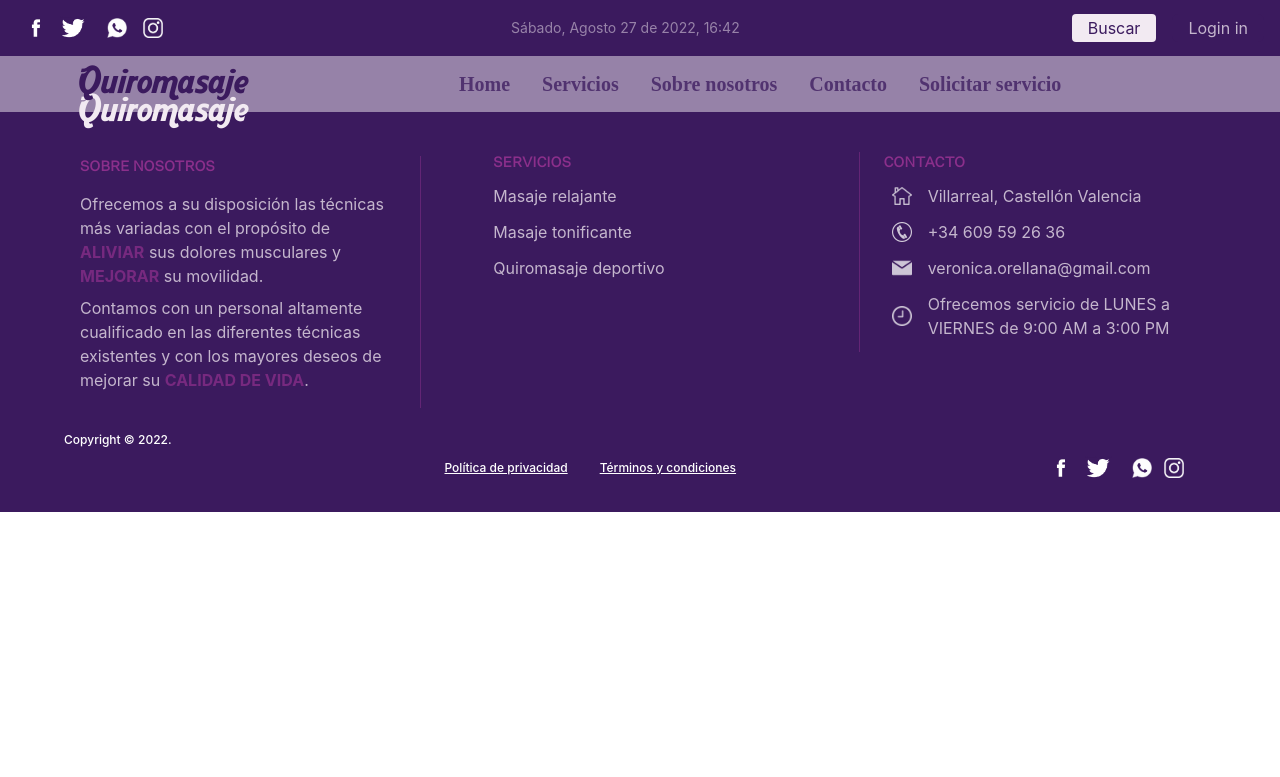
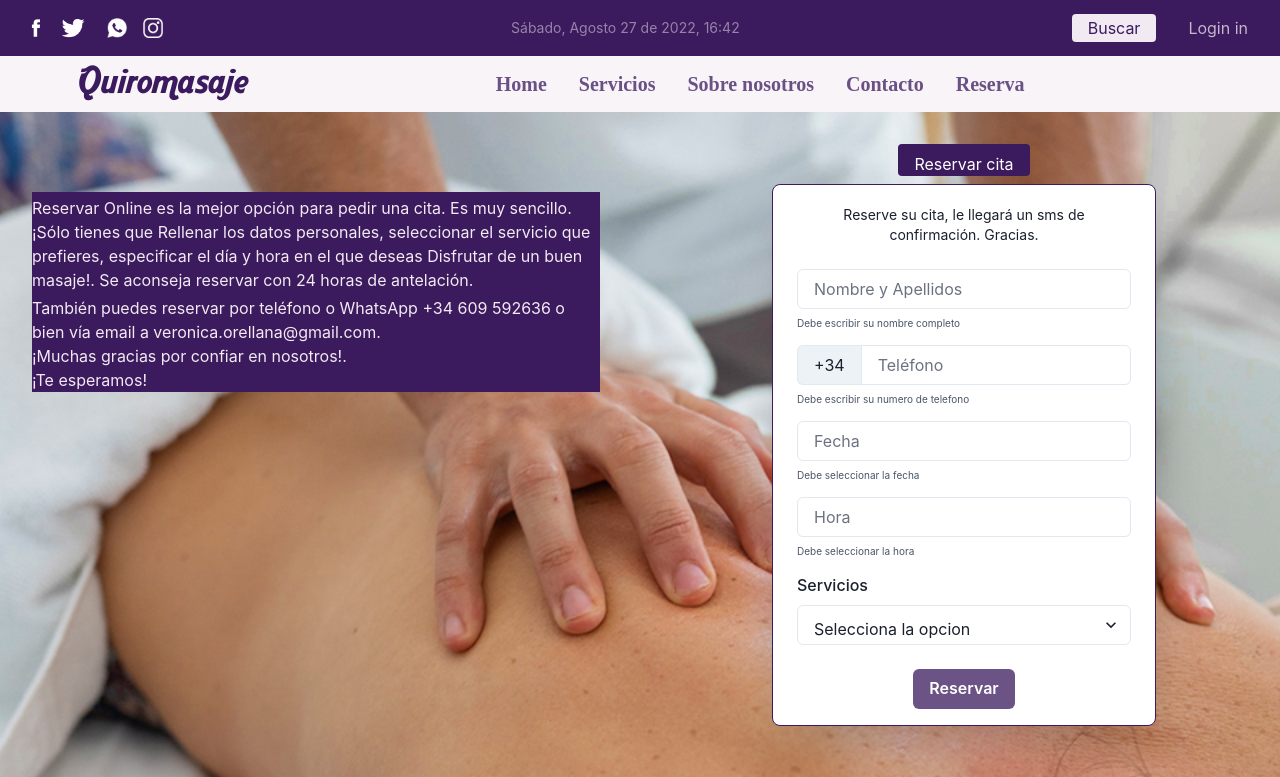
Before and after one commit to Dolo86rv/webclinic, a React (Create React App) app: page /reserve in a window 1280 px wide. Shown: the top 777 px of the page. Built offline with nearby package versions, Linux system fonts and the light colour scheme; a web font is replaced by a local one.

Commit message:
se implementa formulario con la libreria Chakra UI

```diff
--- a/package.json
+++ b/package.json
@@ -3,11 +3,15 @@
   "version": "0.1.0",
   "private": true,
   "dependencies": {
+    "@chakra-ui/react": "^2.3.2",
+    "@emotion/react": "^11.10.4",
+    "@emotion/styled": "^11.10.4",
     "@headlessui/react": "^1.7.0",
     "@testing-library/jest-dom": "^5.16.5",
     "@testing-library/react": "^13.3.0",
     "@testing-library/user-event": "^13.5.0",
     "fecha": "^4.2.3",
+    "framer-motion": "^7.3.5",
     "react": "^18.2.0",
     "react-dom": "^18.2.0",
     "react-hook-form": "^7.35.0",
--- a/src/App.js
+++ b/src/App.js
@@ -1,9 +1,12 @@
 import Layout from './Component/Layout/index';
 import './App.css';
 
+
 function App() {
   return (
-    <Layout />
+
+      <Layout />
+
   );
 }
 
--- a/src/Component/Contents/listmenu.js
+++ b/src/Component/Contents/listmenu.js
@@ -23,8 +23,8 @@ export const menu=[{
     subMenu:[]
 },
 {
-    id:'solicitarServicio',
-    description:'Solicitar servicio',
-    href:'/solicitarservicio',
+    id:'reserva',
+    description:'Reserva',
+    href:'/reserve',
     subMenu:[]
 }]
--- a/src/Component/Home/index.js
+++ b/src/Component/Home/index.js
@@ -6,6 +6,7 @@ import chiro250 from '../../img/quiromasaje-250.avif'
 import chiro640 from '../../img/quiromasaje-640.avif'
 import chiro768 from '../../img/quiromasaje-768.avif'
 import chiro1024 from '../../img/quiromasaje-1024.avif'
+import { Galeria } from './section2'
 
 export const Home = () => {
 
@@ -31,6 +32,7 @@ export const Home = () => {
           </div>
       </div>
       <Section1 />
+      <Galeria />
     </div>
   )
 }
--- a/src/Component/Home/section1.js
+++ b/src/Component/Home/section1.js
@@ -6,7 +6,7 @@ export const Section1 = () => {
   return (
     <div className="pt-16 sm:pt-20" id="section1">
       <h1 className="text-center text-c-malva text-xl pb-20 sm:pb-24 font-medium sm:text-4xl">¿Qué sabes de quiromasaje?</h1>
-      <div className="flex flex-wrap justify-between px-6 mx-0 sm:mx-20">
+      <div className="flex flex-wrap justify-between items-center px-6 mx-0 sm:mx-20">
       {ListData.map((item)=>(
       <div key={item.id} className="max-w-sm my-2 bg-slate-100 rounded-xl shadow-md overflow-hidden">
         <div>
--- a/src/Component/Layout/index.js
+++ b/src/Component/Layout/index.js
@@ -22,7 +22,7 @@ export const Layout = () => {
             <Route exact path='/contact' element={<Contact />}/>
             <Route exact path='/aboutus' element={<AboutUs/>} />
             <Route exact path='/login' element={<Login />}/>
-            <Route exact path='/solicitarservicio' element={<RequestService />}/>
+            <Route exact path='/reserve' element={<RequestService />}/>
             <Route exact path='' element={<PageNotFound />} />
           </Routes>
         <Footer />
--- a/src/Component/RequestService/formreserve.js
+++ b/src/Component/RequestService/formreserve.js
@@ -1,47 +1,85 @@
 import React from 'react'
 import { useForm } from 'react-hook-form'
+import {
+    FormControl,
+    FormLabel,
+    Input,
+    FormHelperText,
+    VStack,
+    Center,
+    Button,
+    Select,
+    Text,
+    InputGroup,
+    InputLeftAddon,
+    Box,
+} from '@chakra-ui/react'
 
 export const FormReserve = () => {
-    const {register, handleSubmit}= useForm()
+    const {register, handleSubmit, formState:{errors}}= useForm()
 
     const onSubmit=(data)=>{
         console.log(data)
     }
 
     return (
-    <div className="mx-auto">
-        <p className="texto2 bg-c-malva opacity-75 text-c-fondo rounded-t font-semibold text-xl text-center p-2 mt-4 w-48 ml-11">Reservar cita</p>
-        <div className="w-full max-w-sm rounded h-[480px] border shadow-lg border-c-malva border-opacity-50 shadow-slate-300">
+    <Center m={8}>
+        <VStack>
+            <Text backgroundColor='#3b1a5e' rounded={4} textColor='#ffff' paddingX={4} paddingTop={2}>Reservar cita</Text>
+            <Box w='100%' bg='#ffff' marginTop={0} maxW='sm' borderWidth='1px' borderRadius='lg' borderColor='#3b1a5e' boxShadow='2xl'>
                 <div className="max-w-[280px] mt-5 text-center mx-auto">
                     <p className="text-sm px-2">Reserve su cita, le llegará un sms de confirmación. Gracias.</p>
                 </div>
-            <form className="w-full max-w-[250px] mt-4 px-6" onSubmit={handleSubmit(onSubmit)}>
-                <div className="py-2">
-                    <input className="text-sm" type='text' placeholder='Nombre y Apellidos' {...register('name', { required:true })} />
-                </div>
-                <div className="py-2">
-                    <input className="text-sm" type='text' placeholder='Número de teléfono' {...register('telefono', { required:true })}/>
-                </div>
-                <div className="py-2">
-                    <input className="text-sm" type='text' placeholder='Seleccionar fecha' {...register('fecha', { required:true })} />
-                </div>
-                <div className="py-2">
-                    <input className="text-sm" type='text' placeholder='Selecionar hora' {...register('hora', { required:true })} />
-                </div>
-                <div className="py-2">
-                    <select className="text-sm" {...register('servicio', { required:true })}>
-                        <option value="">Seleccione el servicio</option>
+                <form onSubmit={handleSubmit(onSubmit)} className="m-4">
+                    <FormControl p={2}>
+                        <Input type='text' placeholder='Nombre y Apellidos' size='md' {...register('name', { required:true })} />
+                        {errors.name?.type==='required' && <Text paddingTop={2} fontSize={12}  color='red.700'>Introduzca el nombre por favor</Text> }
+                        <FormHelperText fontSize={10}>Debe escribir su nombre completo</FormHelperText>
+                    </FormControl>
+                    <FormControl p={2}>
+                        <InputGroup>
+                            <InputLeftAddon children='+34' />
+                            <Input type='tel' placeholder='Teléfono' name='telefono' size='md' {...register('telefono',
+                            {
+                                required:{
+                                    value:true,
+                                    message:'El campo es requerido'
+                                },
+                                pattern:{
+                                    value:[0-9],
+                                    message:'Introduzca el numero de telefono correctamente'
+                                    }
+                            })} />
+                            {errors.name?.type === 'required' && <span>{errors.name?.message}</span>}
+                            {errors.name?.type === 'pattern' && <span>{errors.name?.message}</span>}
+                        </InputGroup>
+                    <FormHelperText fontSize={10}>Debe escribir su numero de telefono</FormHelperText>
+                    </FormControl>
+                    <FormControl p={2}>
+                        <Input type='text' placeholder='Fecha' size='md' {...register('fecha', { required:true })} />
+                        {errors.required && <span>Introduzca una fecha por favor</span> }
+                        <FormHelperText fontSize={10}>Debe seleccionar la fecha</FormHelperText>
+                    </FormControl>
+                    <FormControl p={2}>
+                        <Input type='text' placeholder='Hora' size='md' {...register('hora', { required:true })} />
+                        <FormHelperText fontSize={10}>Debe seleccionar la hora</FormHelperText>
+                        {errors.required && <span>Introduzca una hora</span> }
+                    </FormControl>
+                    <FormControl p={2}>
+                        <FormLabel>Servicios</FormLabel>
+                        <Select placeholder='Selecciona la opcion' {...register('servicio', { required:true })}>
                             <option value="relajante">Masaje Relajante</option>
                             <option value="tonificante">Masaje Tonificante</option>
                             <option value="deportivo">Quiromasaje Deportivo</option>
-                    </select>
-                </div>
-                <div className="mt-4 ml-12">
-                    <input type="submit" value="Reservar" className="bg-c-malva opacity-75 text-c-fondo rounded-md py-1 px-5 hover:opacity-50" />
-                </div>
+                        </Select>
+                        {errors.required && <span>Seleccione un servicio por favor</span> }
+                    </FormControl>
+                    <Center>
+                        <Button marginTop={4} bg='#3b1a5e' textColor='#ffff' opacity='75%' type="submit">Reservar</Button>
+                    </Center>
                 </form>
-        </div>
-    </div>
+            </Box>
+        </VStack>
+    </Center>
 )
 }
-/**/
--- a/src/Component/RequestService/index.js
+++ b/src/Component/RequestService/index.js
@@ -1,11 +1,27 @@
 import React from 'react'
 import { FormReserve } from './formreserve'
+import Quiromasaje from '../../img/quiromasaje-superior.jpg'
 
 export const RequestService = () => {
     return (
-    <div className="flex-grow w-full mt-28">
-        <div className="flex items-center mt-4 mx-9 right-0">
-            <FormReserve />
+    <div className="flex-grow w-full mt-28 ">
+        <div className="flex flex-col ">
+            <div className="w-full relative">
+                <picture>
+                    <img src={Quiromasaje} alt='Imagen de fondo' className="max-w-full h-auto" width="100%" />
+                </picture>
+            </div>
+            <div className="absolute max-w-7xl grid grid-cols-2 gap-4 mx-auto">
+                <div className="mx-8 mt-20">
+                    <div className=" bg-c-malva text-c-fondo ">
+                        <p className="pt-1">Reservar Online es la mejor opción para pedir una cita. Es muy sencillo. ¡Sólo tienes que Rellenar los datos personales, seleccionar el servicio que prefieres, especificar el día y hora en el que deseas Disfrutar de un buen masaje!. Se aconseja reservar con 24 horas de antelación.</p>
+                        <p className="pt-1">También puedes reservar por teléfono o WhatsApp  +34 609 592636 o bien vía email a veronica.orellana@gmail.com.</p>
+                        <p>¡Muchas gracias por confiar en nosotros!.</p>
+                        <p>¡Te esperamos!</p>
+                    </div>
+                </div>
+                <FormReserve />
+            </div>
         </div>
     </div>
 )
--- /dev/null
+++ b/src/Component/Validator/index.js
@@ -0,0 +1,3 @@
+export const Edad=(value)=>{
+    return value>18 && value<=65
+}
--- a/src/assets/main.css
+++ b/src/assets/main.css
@@ -627,14 +627,14 @@ select {
 .left-0 {
   left: 0px;
 }
-.right-0 {
-  right: 0px;
-}
 .z-50 {
   z-index: 50;
 }
 .z-10 {
   z-index: 10;
+}
+.m-4 {
+  margin: 1rem;
 }
 .mx-4 {
   margin-left: 1rem;
@@ -660,9 +660,13 @@ select {
   margin-left: auto;
   margin-right: auto;
 }
-.mx-9 {
-  margin-left: 2.25rem;
-  margin-right: 2.25rem;
+.my-20 {
+  margin-top: 5rem;
+  margin-bottom: 5rem;
+}
+.mx-8 {
+  margin-left: 2rem;
+  margin-right: 2rem;
 }
 .mt-28 {
   margin-top: 7rem;
@@ -703,17 +707,11 @@ select {
 .mr-8 {
   margin-right: 2rem;
 }
-.mt-4 {
-  margin-top: 1rem;
-}
-.ml-11 {
-  margin-left: 2.75rem;
-}
 .mt-5 {
   margin-top: 1.25rem;
 }
-.ml-12 {
-  margin-left: 3rem;
+.mt-20 {
+  margin-top: 5rem;
 }
 .flex {
   display: flex;
@@ -740,9 +738,6 @@ select {
 .h-80 {
   height: 20rem;
 }
-.h-\[480px\] {
-  height: 480px;
-}
 .max-h-56 {
   max-height: 14rem;
 }
@@ -754,9 +749,6 @@ select {
 }
 .w-96 {
   width: 24rem;
-}
-.w-48 {
-  width: 12rem;
 }
 .max-w-7xl {
   max-width: 80rem;
@@ -773,17 +765,17 @@ select {
 .max-w-\[280px\] {
   max-width: 280px;
 }
-.max-w-\[250px\] {
-  max-width: 250px;
-}
 .flex-none {
   flex: none;
 }
 .flex-grow {
   flex-grow: 1;
 }
-.grid-cols-4 {
-  grid-template-columns: repeat(4, minmax(0, 1fr));
+.grid-cols-3 {
+  grid-template-columns: repeat(3, minmax(0, 1fr));
+}
+.grid-cols-2 {
+  grid-template-columns: repeat(2, minmax(0, 1fr));
 }
 .flex-col {
   flex-direction: column;
@@ -809,6 +801,9 @@ select {
 .gap-12 {
   gap: 3rem;
 }
+.gap-4 {
+  gap: 1rem;
+}
 .overflow-hidden {
   overflow: hidden;
 }
@@ -821,10 +816,6 @@ select {
 .rounded-xl {
   border-radius: 0.75rem;
 }
-.rounded-t {
-  border-top-left-radius: 0.25rem;
-  border-top-right-radius: 0.25rem;
-}
 .border {
   border-width: 1px;
 }
@@ -835,10 +826,6 @@ select {
 .border-c-rose {
   --tw-border-opacity: 1;
   border-color: rgb(139 47 139 / var(--tw-border-opacity));
-}
-.border-c-malva {
-  --tw-border-opacity: 1;
-  border-color: rgb(59 26 94 / var(--tw-border-opacity));
 }
 .border-opacity-50 {
   --tw-border-opacity: 0.5;
@@ -879,9 +866,6 @@ select {
 .p-8 {
   padding: 2rem;
 }
-.p-2 {
-  padding: 0.5rem;
-}
 .py-1 {
   padding-top: 0.25rem;
   padding-bottom: 0.25rem;
@@ -913,10 +897,6 @@ select {
 .px-6 {
   padding-left: 1.5rem;
   padding-right: 1.5rem;
-}
-.px-5 {
-  padding-left: 1.25rem;
-  padding-right: 1.25rem;
 }
 .pr-4 {
   padding-right: 1rem;
@@ -962,6 +942,12 @@ select {
 }
 .pl-0 {
   padding-left: 0px;
+}
+.pb-12 {
+  padding-bottom: 3rem;
+}
+.pt-1 {
+  padding-top: 0.25rem;
 }
 .text-center {
   text-align: center;
@@ -1040,15 +1026,6 @@ select {
   --tw-shadow: 0 4px 6px -1px rgb(0 0 0 / 0.1), 0 2px 4px -2px rgb(0 0 0 / 0.1);
   --tw-shadow-colored: 0 4px 6px -1px var(--tw-shadow-color), 0 2px 4px -2px var(--tw-shadow-color);
   box-shadow: var(--tw-ring-offset-shadow, 0 0 #0000), var(--tw-ring-shadow, 0 0 #0000), var(--tw-shadow);
-}
-.shadow-lg {
-  --tw-shadow: 0 10px 15px -3px rgb(0 0 0 / 0.1), 0 4px 6px -4px rgb(0 0 0 / 0.1);
-  --tw-shadow-colored: 0 10px 15px -3px var(--tw-shadow-color), 0 4px 6px -4px var(--tw-shadow-color);
-  box-shadow: var(--tw-ring-offset-shadow, 0 0 #0000), var(--tw-ring-shadow, 0 0 #0000), var(--tw-shadow);
-}
-.shadow-slate-300 {
-  --tw-shadow-color: #cbd5e1;
-  --tw-shadow: var(--tw-shadow-colored);
 }
 .hover\:bg-orange-200:hover {
   --tw-bg-opacity: 1;
@@ -1143,6 +1120,10 @@ select {
 
   .sm\:pb-24 {
     padding-bottom: 6rem;
+  }
+
+  .sm\:pb-16 {
+    padding-bottom: 4rem;
   }
 
   .sm\:text-4xl {
--- a/src/index.js
+++ b/src/index.js
@@ -4,12 +4,15 @@ import './index.css';
 import './assets/main.css';
 import App from './App';
 import reportWebVitals from './reportWebVitals';
+import { ChakraProvider } from '@chakra-ui/react'
 
 const root = ReactDOM.createRoot(document.getElementById('root'));
 root.render(
-  <React.StrictMode>
-    <App />
-  </React.StrictMode>
+  <ChakraProvider>
+    <React.StrictMode>
+      <App />
+    </React.StrictMode>
+  </ChakraProvider>
 );
 
 // If you want to start measuring performance in your app, pass a function
```
Also changed, not shown: src/Component/Home/section2.js (+15 -1 lines), src/img/quiromasaje-superior.jpg (added), 1 other file (tests, documents, lock files or other folders). Lines whose indentation alone changed are shown as unchanged.
